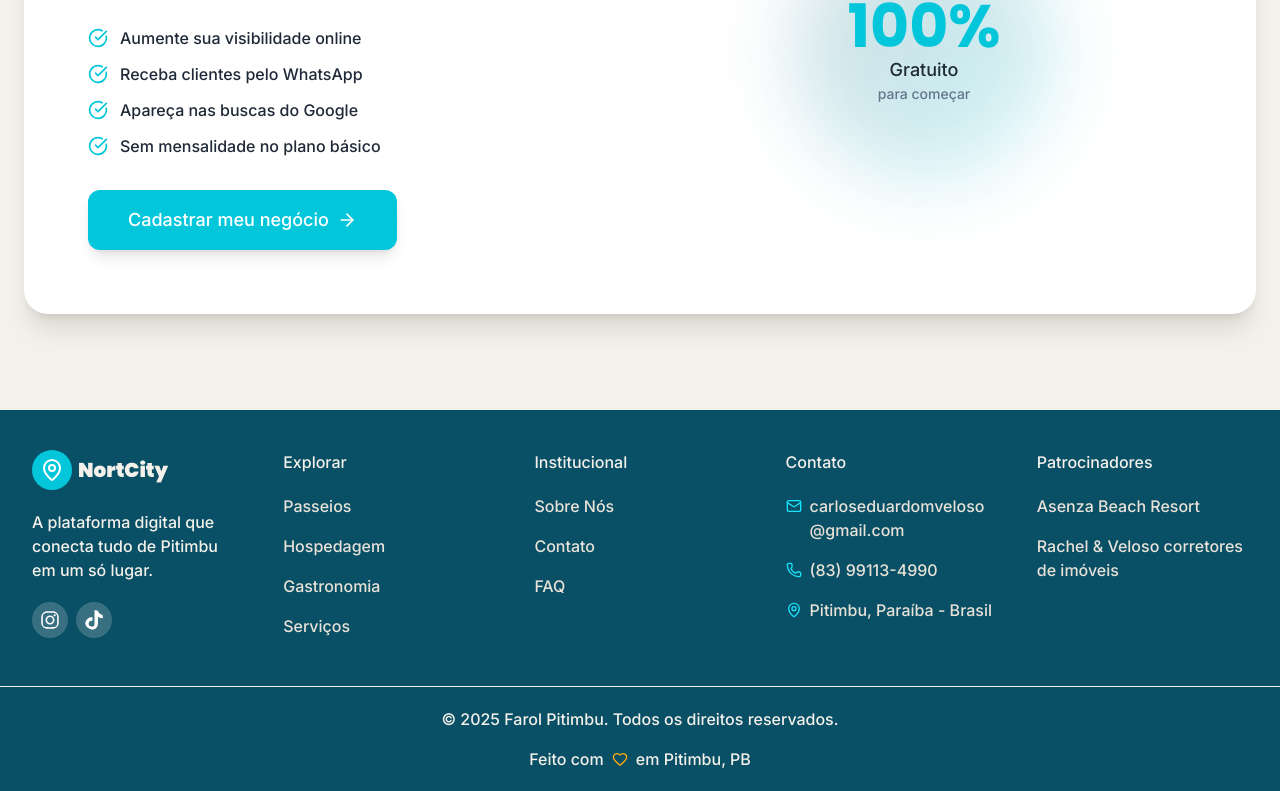
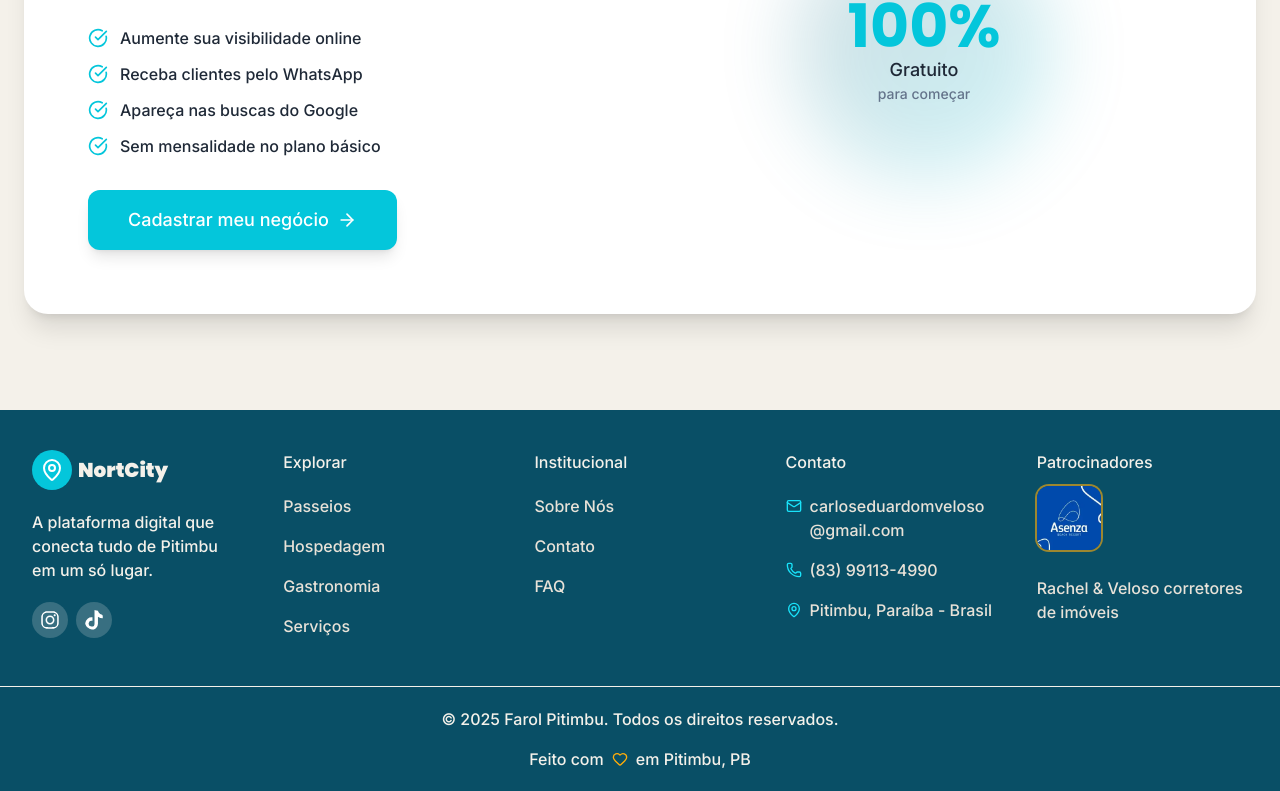
Before and after one commit to Carlosmveloso/nortcity, a React (Vite) app: page / in a window 1280 px wide. Shown: the part 3917-4708 px from the top of the page. Built offline with nearby package versions, Linux system fonts and the light colour scheme.

Commit message:
feat: destaca logo do patrocinador Asenza Beach Resort no footer
Substitui o texto simples por uma logo pequena clicável na coluna
Patrocinadores, que leva até o card do negócio na página Explorar.

```diff
--- a/src/components/layout/Footer.jsx
+++ b/src/components/layout/Footer.jsx
@@ -2,6 +2,9 @@ import { Link } from "react-router-dom";
 import Logo from "./Logo";
 import { FaInstagram, FaTiktok } from "react-icons/fa6";
 import { Mail, MapPin, Phone, Heart } from "lucide-react";
+import { businesses } from "../../data/businesses";
+
+const asenza = businesses.find((business) => business.id === "asenza-beach-resort");
 
 function Footer() {
   return (
@@ -101,10 +104,23 @@ function Footer() {
           </div>
           <div>
             <p>Patrocinadores</p>
+            {asenza?.image && (
+              <Link
+                to={`/explorar?q=${encodeURIComponent(asenza.name)}`}
+                aria-label={`Ver ${asenza.name} no Explorar`}
+                title={asenza.name}
+                className="mt-3 inline-block overflow-hidden rounded-xl ring-2 ring-sun-yellow/60 transition-transform hover:scale-105"
+              >
+                <img
+                  src={asenza.image}
+                  alt={asenza.name}
+                  loading="lazy"
+                  decoding="async"
+                  className="h-16 w-16 object-cover"
+                />
+              </Link>
+            )}
             <ul className="mt-3">
-              <li className="py-2">
-                <p className="text-sand-dark">Asenza Beach Resort</p>
-              </li>
               <li className="py-2">
                 <p className="text-sand-dark">
                   Rachel & Veloso corretores de imóveis
```
